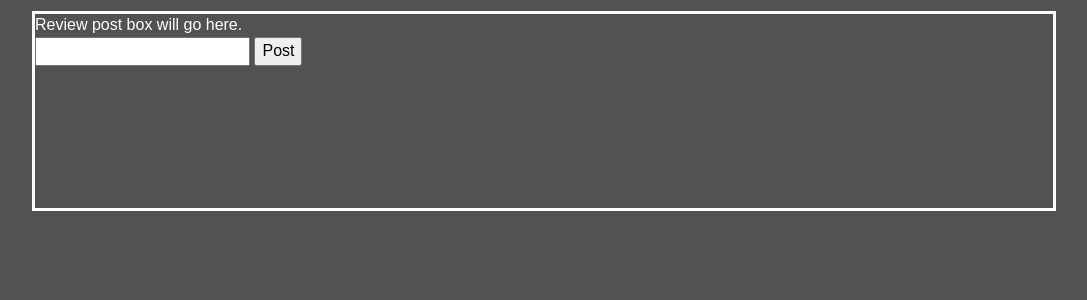
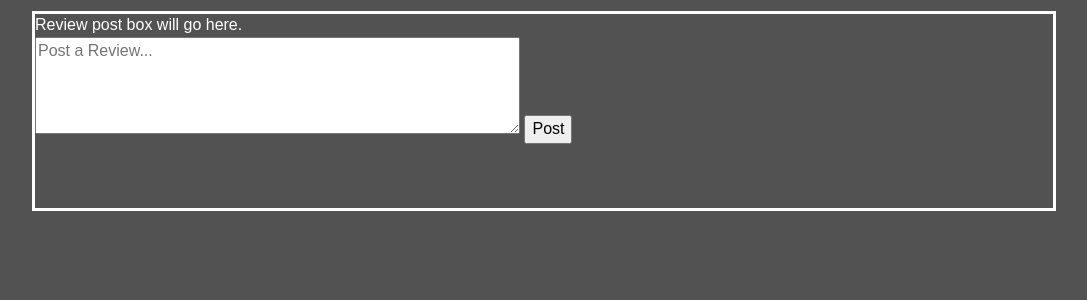
Before and after one commit to GFUCABAM/statler, a Django app: page /play/1/ in a window 1280 px wide. Shown: the part 122-422 px from the top of the page, without its empty margins (96-1183 px from the left). Run offline with Django 3.2, Linux system fonts and the light colour scheme; some libraries are stand-ins or nearby versions.

Commit message:
Add text box for posting review

```diff
--- a/statler_site/templates/play-detail-page.html
+++ b/statler_site/templates/play-detail-page.html
@@ -68,7 +68,7 @@
         Review post box will go here.
         <form action="{% url 'api:play-reviews' play_id %}" method="post">
           {% csrf_token %}
-          <input type="text" name="text" />
+          <textarea name="review" rows="4" cols="50" placeholder="Post a Review..."></textarea>
           <input type="submit" value="Post" />
         </form>
       </div>
```
